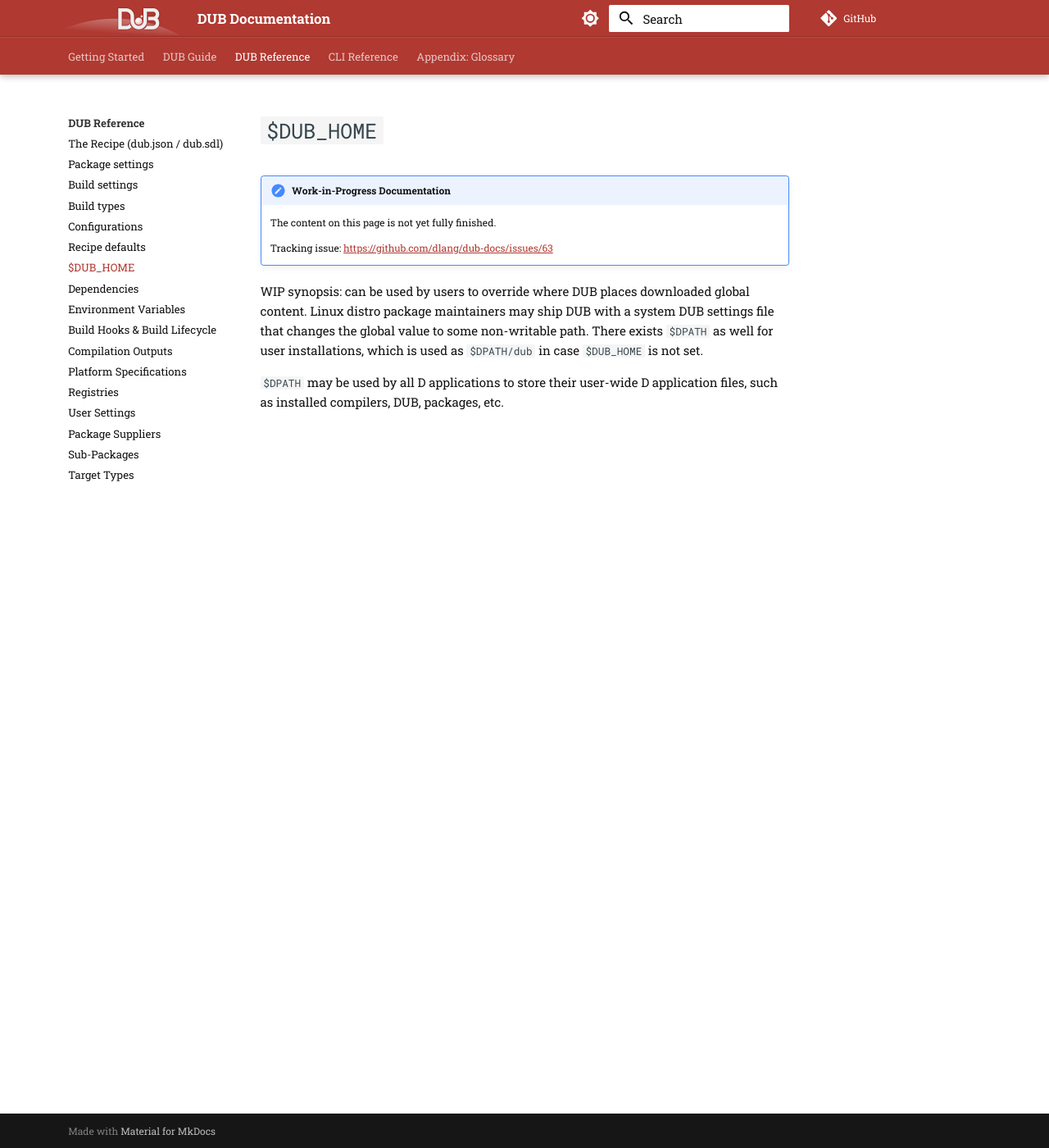
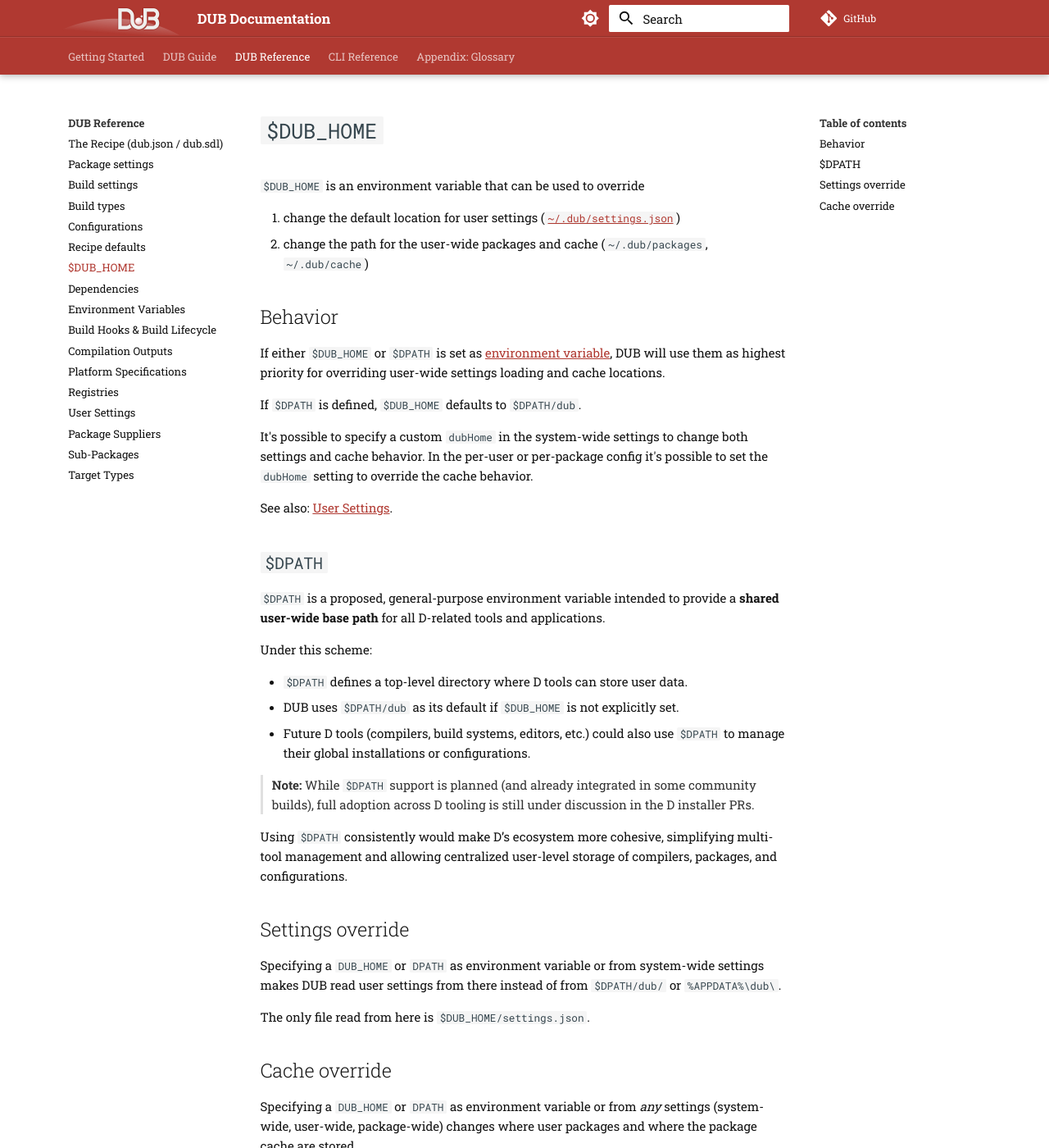
Before and after one commit to dlang/dub-docs, an MkDocs documentation site: the page built from docs/dub-reference/dub_home.md, in a window 1280 px wide and 1400 px high. Shown: the whole window at 82% size. Built offline with MkDocs 1.6.1 and Material for MkDocs 9.7.7, drawn with Linux system fonts in a browser that asks for light colours; comment, search, counter and statistics services are not loaded; some of the changed text lies outside the part shown.

Commit message:
specify DUB_HOME, fix #63

```diff
--- a/docs/dub-reference/dub_home.md
+++ b/docs/dub-reference/dub_home.md
@@ -1,11 +1,44 @@
 # `$DUB_HOME`
 
-!!! note "Work-in-Progress Documentation"
+`$DUB_HOME` is an environment variable that can be used to override
 
-    The content on this page is not yet fully finished.
+1. change the default location for user settings ([`~/.dub/settings.json`](./settings.md))
+2. change the path for the user-wide packages and cache (`~/.dub/packages`, `~/.dub/cache`)
 
-    Tracking issue: <https://github.com/dlang/dub-docs/issues/63>
+## Behavior
 
-WIP synopsis: can be used by users to override where DUB places downloaded global content. Linux distro package maintainers may ship DUB with a system DUB settings file that changes the global value to some non-writable path. There exists `$DPATH` as well for user installations, which is used as `$DPATH/dub` in case `$DUB_HOME` is not set.
+If either `$DUB_HOME` or `$DPATH` is set as [environment variable](./environment_variables.md), DUB will use them as highest priority for overriding user-wide settings loading and cache locations.
 
-`$DPATH` may be used by all D applications to store their user-wide D application files, such as installed compilers, DUB, packages, etc.
+If `$DPATH` is defined, `$DUB_HOME` defaults to `$DPATH/dub`.
+
+It's possible to specify a custom `dubHome` in the system-wide settings to change both settings and cache behavior. In the per-user or per-package config it's possible to set the `dubHome` setting to override the cache behavior.
+
+See also: [User Settings](./settings.md#dubhome).
+
+## `$DPATH`
+
+`$DPATH` is a proposed, general-purpose environment variable intended to provide a **shared user-wide base path** for all D-related tools and applications.
+
+Under this scheme:
+
+* `$DPATH` defines a top-level directory where D tools can store user data.
+* DUB uses `$DPATH/dub` as its default if `$DUB_HOME` is not explicitly set.
+* Future D tools (compilers, build systems, editors, etc.) could also use `$DPATH` to manage their global installations or configurations.
+
+> **Note:** While `$DPATH` support is planned (and already integrated in some community builds), full adoption across D tooling is still under discussion in the D installer PRs.
+
+Using `$DPATH` consistently would make D’s ecosystem more cohesive, simplifying multi-tool management and allowing centralized user-level storage of compilers, packages, and configurations.
+
+## Settings override
+
+Specifying a `DUB_HOME` or `DPATH` as environment variable or from system-wide settings makes DUB read user settings from there instead of from `$DPATH/dub/` or `%APPDATA%\dub\`.
+
+The only file read from here is `$DUB_HOME/settings.json`.
+
+## Cache override
+
+Specifying a `DUB_HOME` or `DPATH` as environment variable or from *any* settings (system-wide, user-wide, package-wide) changes where user packages and where the package cache are stored.
+
+This overrides the behavior that it would store packages in `~/.dub/packages` and store cache in `~/.dub/cache` to other paths.
+
+On Windows these cache paths default to `%LOCALAPPDATA%\dub\` instead of `%APPDATA%\dub\`. It's currently not possible to specify separate path overrides for user-wide cache, packages and settings.
```
Also changed, not shown: docs/dub-reference/configurations.md (+7 -4 lines), docs/dub-reference/environment_variables.md (+2 -2 lines), docs/dub-reference/settings.md (+20 -3 lines).
